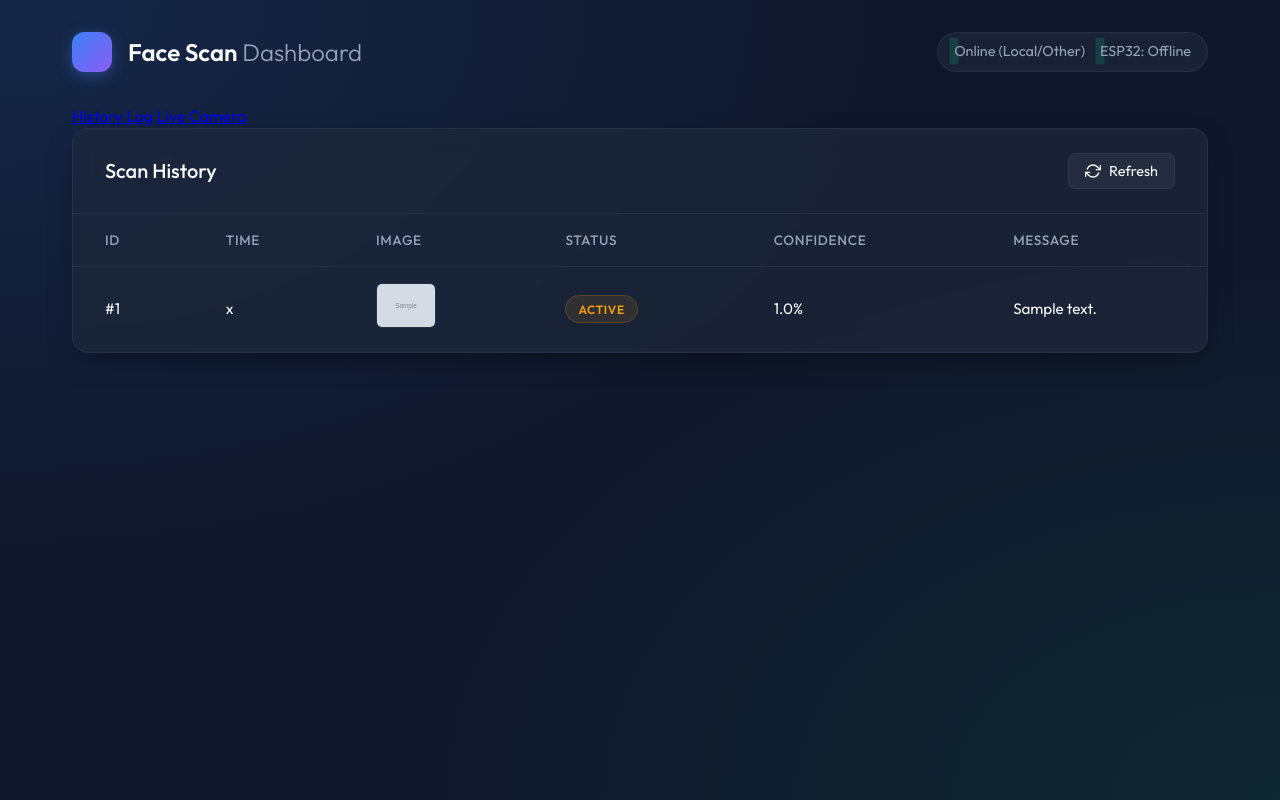
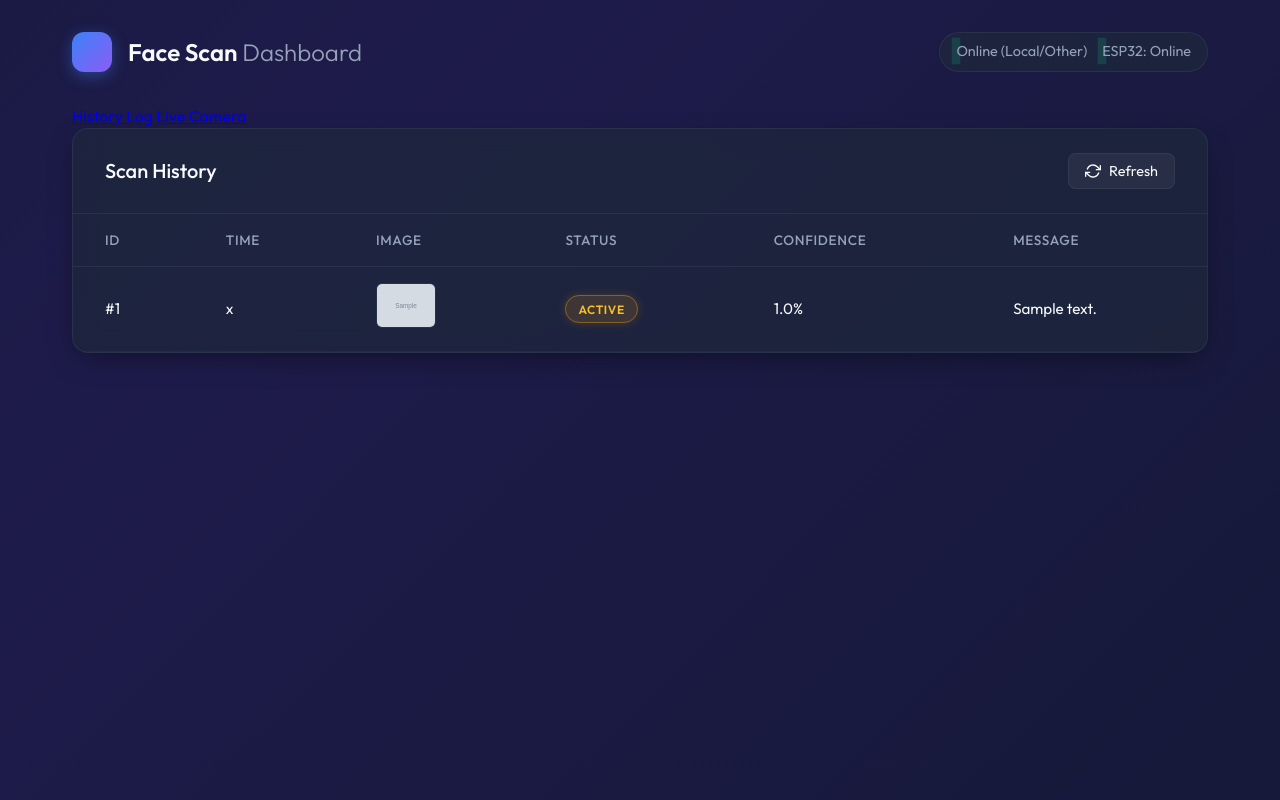
Before and after one commit to trangiaphuc05022006-eng/server_esp32_cam, a Flask app: page / in a window 1280 px wide. Run offline with Flask 3, Linux system fonts and the light colour scheme; tables that the repository leaves empty hold one stand-in row (values such as "Sample post"); grey boxes marked "Sample" are stand-in pictures.

Commit message:
Add files via upload

```diff
--- a/app.py
+++ b/app.py
@@ -4,7 +4,7 @@
 import sqlite3
 import requests
 import re
-from datetime import datetime
+from datetime import datetime, timedelta, timezone
 from flask import Flask, request, jsonify, render_template
 
 app = Flask(__name__)
@@ -63,7 +63,8 @@
 def save_history(image_path, status, confidence, message):
     conn = sqlite3.connect(DB_FILE)
     c = conn.cursor()
-    timestamp = datetime.now().strftime("%Y-%m-%d %H:%M:%S")
+    vn_tz = timezone(timedelta(hours=7))
+    timestamp = datetime.now(vn_tz).strftime("%Y-%m-%d %H:%M:%S")
     c.execute('INSERT INTO scan_history (timestamp, image_path, status, confidence, message) VALUES (?, ?, ?, ?, ?)',
               (timestamp, image_path, status, confidence, message))
     conn.commit()
@@ -107,10 +108,13 @@
         if time_since_last_ping < 25: # 25 seconds
             esp32_status = "Online"
 
+    vn_tz = timezone(timedelta(hours=7))
+    last_ping_str = datetime.fromtimestamp(last_esp32_ping, vn_tz).strftime("%Y-%m-%d %H:%M:%S") if last_esp32_ping else "Never"
+
     return jsonify({
         'server_status': server_status,
         'esp32_cam_status': esp32_status,
-        'last_esp32_ping': datetime.fromtimestamp(last_esp32_ping).strftime("%Y-%m-%d %H:%M:%S") if last_esp32_ping else "Never"
+        'last_esp32_ping': last_ping_str
     })
 
 @app.route('/api/ping', methods=['GET'])
--- a/static/css/style.css
+++ b/static/css/style.css
@@ -16,11 +16,16 @@
     box-sizing: border-box;
 }
 
+@keyframes gradientBG {
+    0% { background-position: 0% 50%; }
+    50% { background-position: 100% 50%; }
+    100% { background-position: 0% 50%; }
+}
+
 body {
-    background-color: var(--bg-color);
-    background-image:
-        radial-gradient(at 0% 0%, rgba(59, 130, 246, 0.15) 0px, transparent 50%),
-        radial-gradient(at 100% 100%, rgba(16, 185, 129, 0.1) 0px, transparent 50%);
+    background: linear-gradient(-45deg, #0f172a, #1e1b4b, #0f172a, #064e3b);
+    background-size: 400% 400%;
+    animation: gradientBG 15s ease infinite;
     background-attachment: fixed;
     color: var(--text-primary);
     font-family: var(--font-family);
@@ -137,8 +142,10 @@
 }
 
 .btn:hover {
-    background: rgba(255, 255, 255, 0.1);
-    transform: translateY(-1px);
+    background: rgba(59, 130, 246, 0.2);
+    border-color: var(--accent-color);
+    transform: translateY(-2px);
+    box-shadow: 0 4px 15px rgba(59, 130, 246, 0.3);
 }
 
 /* Table Styles */
@@ -169,8 +176,18 @@
     vertical-align: middle;
 }
 
+.history-table tr {
+    transition: all 0.3s ease;
+}
+
 .history-table tr:hover td {
-    background: rgba(255, 255, 255, 0.02);
+    background: rgba(255, 255, 255, 0.05);
+    color: #fff;
+}
+
+.history-table tr:hover {
+    transform: scale(1.01);
+    box-shadow: 0 4px 20px rgba(0, 0, 0, 0.2);
 }
 
 .thumb {
@@ -198,21 +215,24 @@
 }
 
 .badge.success {
-    background: rgba(16, 185, 129, 0.1);
-    color: var(--success-color);
-    border: 1px solid rgba(16, 185, 129, 0.2);
+    background: rgba(16, 185, 129, 0.15);
+    color: #34d399;
+    border: 1px solid rgba(16, 185, 129, 0.4);
+    box-shadow: 0 0 10px rgba(16, 185, 129, 0.2);
 }
 
 .badge.failed {
-    background: rgba(239, 68, 68, 0.1);
-    color: var(--error-color);
-    border: 1px solid rgba(239, 68, 68, 0.2);
+    background: rgba(239, 68, 68, 0.15);
+    color: #f87171;
+    border: 1px solid rgba(239, 68, 68, 0.4);
+    box-shadow: 0 0 10px rgba(239, 68, 68, 0.2);
 }
 
 .badge.error {
-    background: rgba(245, 158, 11, 0.1);
-    color: #f59e0b;
-    border: 1px solid rgba(245, 158, 11, 0.2);
+    background: rgba(245, 158, 11, 0.15);
+    color: #fbbf24;
+    border: 1px solid rgba(245, 158, 11, 0.4);
+    box-shadow: 0 0 10px rgba(245, 158, 11, 0.2);
 }
 
 .text-center { text-align: center; }
```
